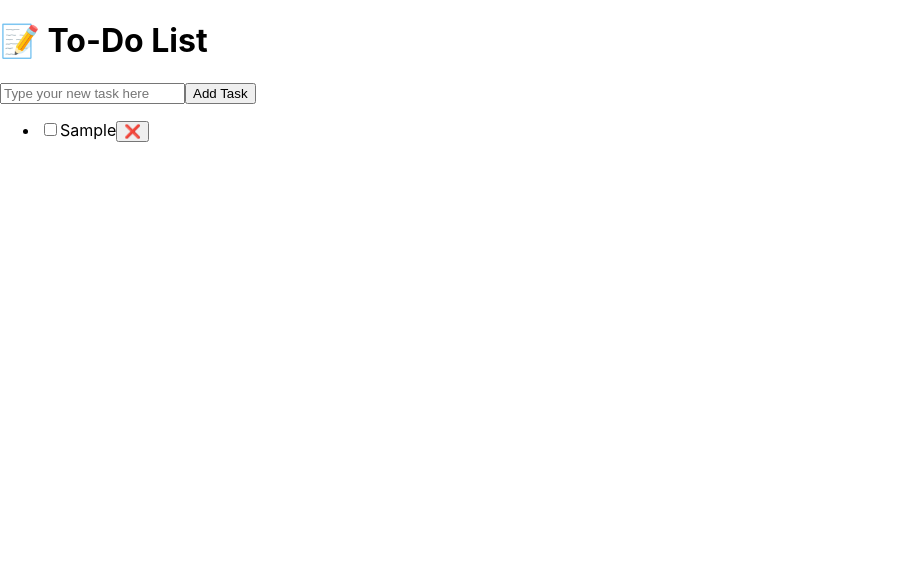
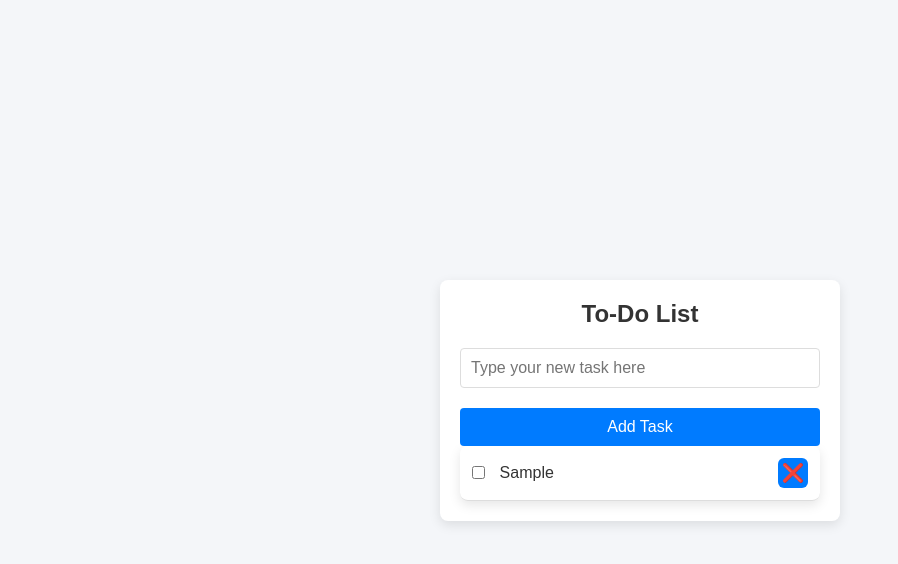
Before and after one commit to Boostry123/todo-react, a React (Create React App) app: page / in a window 1280 px wide. Both pictures are taken after typing "Sample" into the empty fields and a click on the button "Add Task". Shown: the top 564 px of the page, without its empty margins (0-898 px from the left). Built offline with nearby package versions, Linux system fonts and the light colour scheme.

Commit message:
Updated the remove button , will work only after completed checked.

```diff
--- a/src/App.tsx
+++ b/src/App.tsx
@@ -6,8 +6,8 @@ const App = () => {
   const { tasks, newTask, setNewTask, addTask, toggleTask, removeTask } = TaskFunctions();
 
   return (
-    <div>
-      <h1>📝 To-Do List</h1>
+    <div className = "main">
+      <h1>To-Do List</h1>
 
       <input
         type="text"
--- a/src/components/Functions.tsx
+++ b/src/components/Functions.tsx
@@ -28,7 +28,7 @@ const TaskFunctions = () => {
     };
 
     const removeTask = (id: number) => {
-        setTasks(tasks.filter((task) => task.id !== id));
+        setTasks(tasks.filter((task : Task) => (task.id === id && task.completed === true)? false :task));
     };
     return { tasks, newTask, setNewTask, addTask, toggleTask, removeTask };
 }
--- a/src/components/TaskList.tsx
+++ b/src/components/TaskList.tsx
@@ -12,6 +12,7 @@ interface TaskListProps{
 
 const TaskList = ({ tasks, toggleTask, removeTask }: TaskListProps) => {
   return (
+    <div className = "task-list">
           <ul>
             {tasks.map((task) => (
               <li key={task.id}>
@@ -23,10 +24,11 @@ const TaskList = ({ tasks, toggleTask, removeTask }: TaskListProps) => {
               <span key={task.id}>
                 {task.title}
               </span>
-        <button onClick={() => removeTask(task.id)}>❌</button>
+              <button className="remove-btn" onClick={() => removeTask(task.id)}>❌</button>
               </li>
             ))}
           </ul>
+    </div>
   );
 };
 
--- a/src/index.css
+++ b/src/index.css
@@ -1,13 +1,137 @@
-body {
+/* General Reset and Base Styles */
+* {
   margin: 0;
-  font-family: -apple-system, BlinkMacSystemFont, 'Segoe UI', 'Roboto', 'Oxygen',
-    'Ubuntu', 'Cantarell', 'Fira Sans', 'Droid Sans', 'Helvetica Neue',
-    sans-serif;
-  -webkit-font-smoothing: antialiased;
-  -moz-osx-font-smoothing: grayscale;
+  padding: 0;
+  box-sizing: border-box;
 }
 
-code {
-  font-family: source-code-pro, Menlo, Monaco, Consolas, 'Courier New',
-    monospace;
+body {
+  font-family: 'Arial', sans-serif;
+  background-color: #f4f6f9;
+  display: flex;
+  justify-content: center;
+  align-items: center;
+  height: 100vh;
+  color: #333;
 }
+
+.main {
+  background-color: #fff;
+  border-radius: 8px;
+  box-shadow: 0 4px 12px rgba(0, 0, 0, 0.1);
+  padding: 20px;
+  width: 400px;
+  max-width: 100%;
+}
+
+h1 {
+  font-size: 24px;
+  color: #333;
+  margin-bottom: 20px;
+  text-align: center;
+}
+
+/* Input Field and Add Task Button */
+input[type="text"] {
+  width: 100%;
+  padding: 10px;
+  margin-bottom: 20px;
+  border: 1px solid #ddd;
+  border-radius: 4px;
+  font-size: 16px;
+  outline: none;
+}
+
+input[type="text"]:focus {
+  border-color: #007bff;
+}
+
+button {
+  background-color: #007bff;
+  color: white;
+  border: none;
+  padding: 10px;
+  border-radius: 4px;
+  cursor: pointer;
+  font-size: 16px;
+  width: 100%;
+}
+
+button:hover {
+  background-color: #0056b3;
+}
+
+button:active {
+  background-color: #003f7f;
+}
+
+button:focus {
+  outline: none;
+}
+
+/* Task List Styling */
+.task-list ul {
+  list-style: none;
+  padding-left: 0;
+}
+
+.task-list li {
+  display: flex;
+  align-items: center;
+  justify-content: space-between;
+  padding: 12px;
+  border-bottom: 1px solid #ddd;
+  width: 100%;
+}
+
+.task-list li:last-child {
+  border-radius: 8px;
+  box-shadow: 0 4px 12px rgba(0, 0, 0, 0.1);
+}
+
+/* Checkbox Styling */
+.task-list input[type="checkbox"] {
+  margin-right: 10px;
+  flex-shrink: 0; /* Prevent checkbox from shrinking */
+}
+
+/* Task Text Styling */
+.task-list span {
+  flex-grow: 1;
+  word-wrap: break-word; /* Ensures the task text wraps */
+  max-width: 80%; /* Prevents text from stretching too wide */
+  font-size: 16px;
+  color: #333;
+}
+
+/* Remove Button Styling */
+.task-list button.remove-btn {
+  background-color: #007bff;
+  color: white;
+  border: none;
+  margin-left: 5px;
+  border-radius: 20%;
+  cursor: pointer;
+  font-size: 18px;
+  align-self: center; /* Ensures button stays vertically centered */
+  flex-shrink: 0; /* Prevents the button from shrinking */
+  transition: background-color 0.3s ease, transform 0.2s ease;
+  width: 30px;
+  height: 30px;
+  display: flex;
+  justify-content: center;
+  align-items: center;
+}
+
+.task-list button.remove-btn:hover {
+  background-color: #c0392b;
+  transform: scale(1.1); /* Slight scaling effect on hover */
+}
+
+.task-list button.remove-btn:active {
+  background-color: #a93226;
+}
+
+.task-list button.remove-btn:focus {
+  outline: none;
+}
```
Lines whose indentation alone changed are shown as unchanged.
